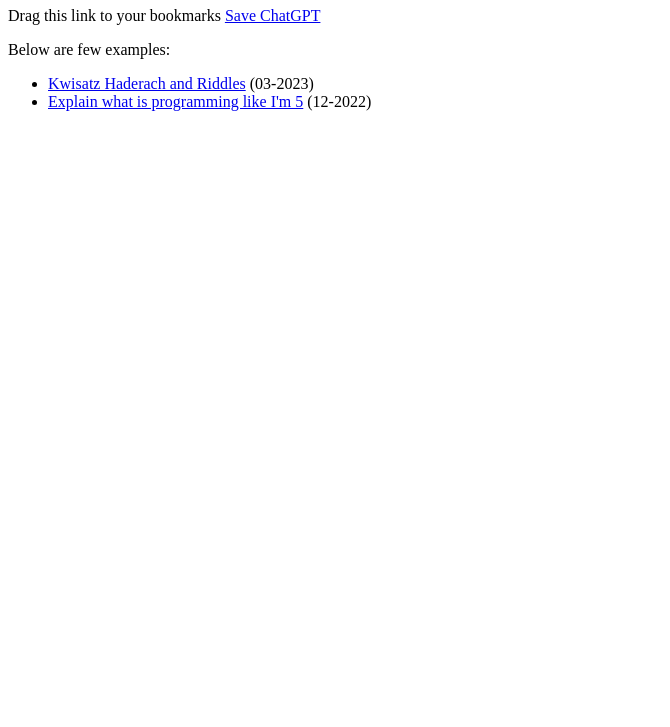
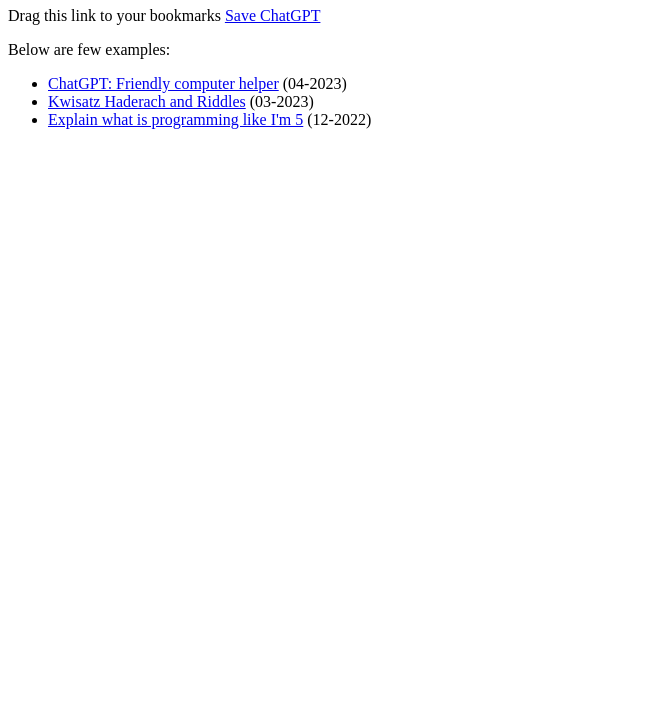
Before and after one commit to jcubic/chat-gpt, a plain HTML site: page index.html in a window 1280 px wide. Shown: the part 73-800 px from the top of the page, without its empty margins (0-670 px from the left). Drawn offline with Linux system fonts and the light colour scheme; no server answers.

Commit message:
add example for avatars #17

```diff
--- a/index.html
+++ b/index.html
@@ -18,6 +18,7 @@
   <p>Drag this link to your bookmarks <a id="bookmark">Save ChatGPT</a></p>
   <p>Below are few examples:</p>
   <ul>
+    <li><a href="./04-2023/chat-gpt-chatgpt-friendly-computer-helper.html">ChatGPT: Friendly computer helper</a> (04-2023)</li>
     <li><a href="./03-2023/chat-gpt-kwisatz-haderach-and-riddles.html">Kwisatz Haderach and Riddles</a> (03-2023)</li>
     <li><a href="./12-2022/what-is-programming.html">Explain what is programming like I'm 5</a> (12-2022)</li>
   </ul>
```
Also changed, not shown: 04-2023/chat-gpt-chatgpt-friendly-computer-helper.html (added, +1 -0 lines).
